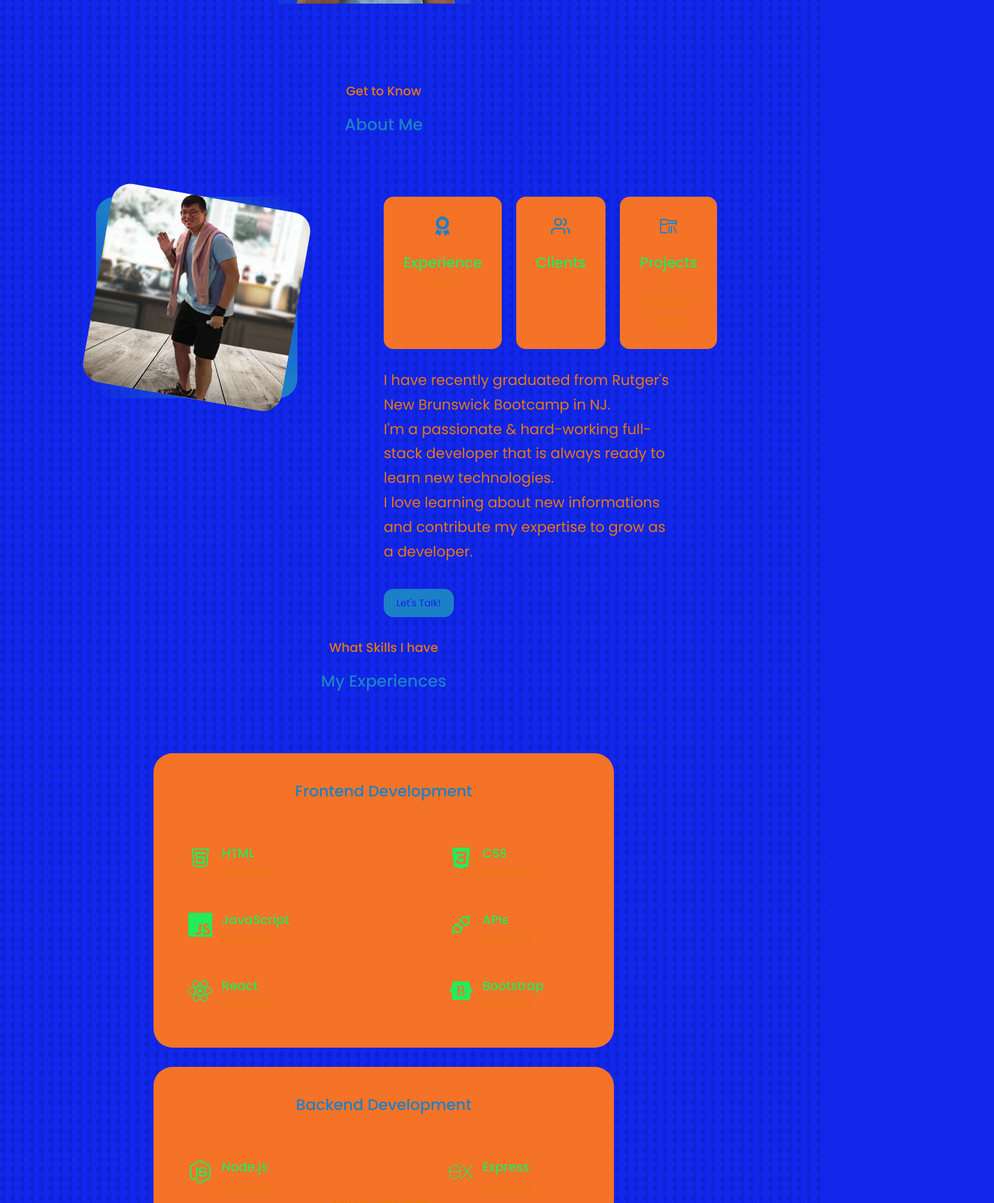
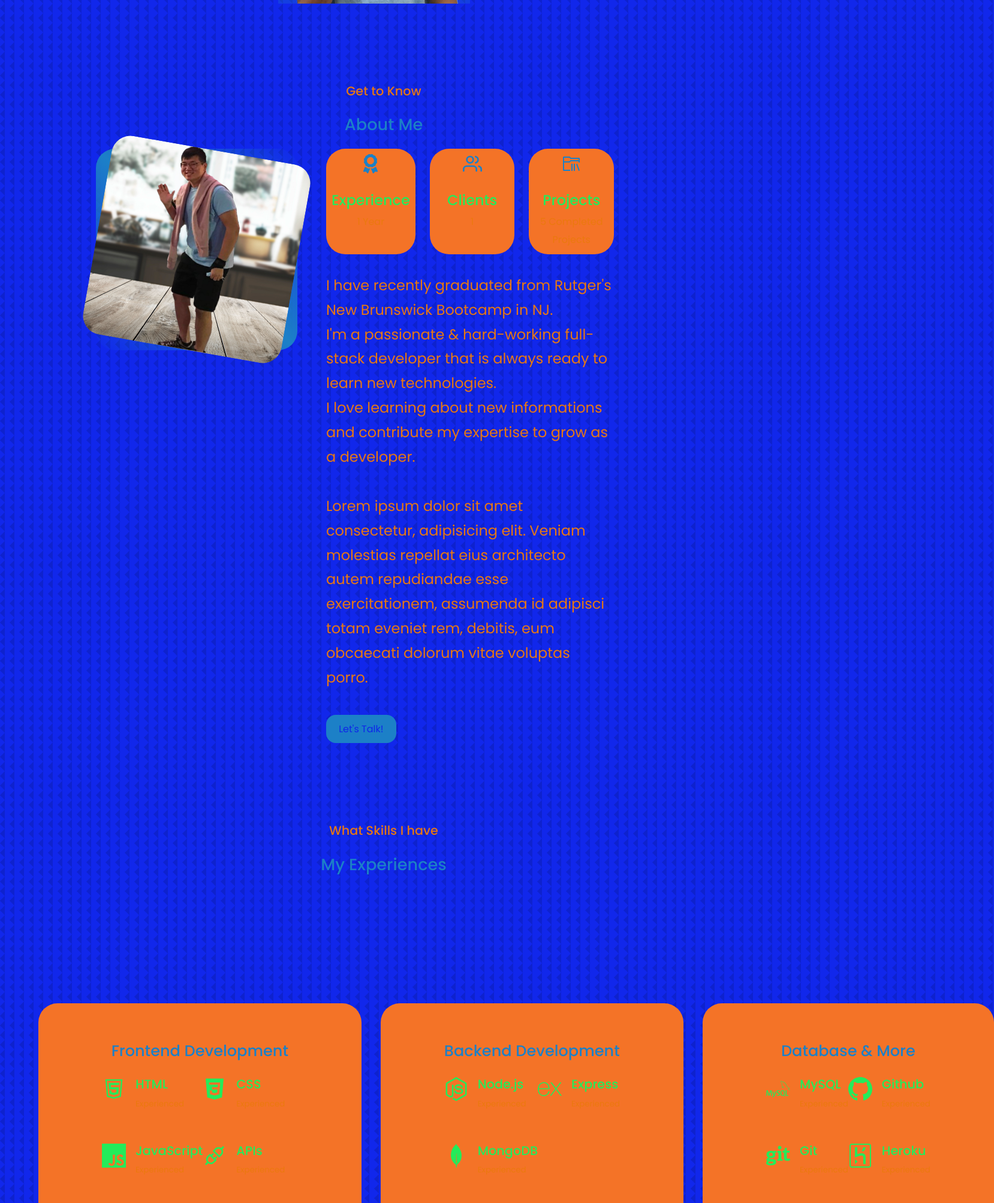
Before and after one commit to jihoonswdev/JihoonJPark, a React (Create React App) app: page / in a window 1280 px wide. Shown: the part 794-2800 px from the top of the page at 60% size, 1658 px wide, since content can reach past the window. Built offline with nearby package versions, Linux system fonts and the light colour scheme.

Commit message:
tablet changes

```diff
--- a/src/components/about/About.jsx
+++ b/src/components/about/About.jsx
@@ -18,7 +18,7 @@ const About = () => {
           </div>
         </div>
 
-        <div className="about_content">
+        <div className="about__content">
           <div className="about__cards">
               <article className='about__card'>
                 <FaAward className='about__icon' />
@@ -46,6 +46,10 @@ const About = () => {
             I love learning about new informations and contribute my expertise to grow as a developer.<br></br>
             </p>
 
+            <p>
+              Lorem ipsum dolor sit amet consectetur, adipisicing elit. Veniam molestias repellat eius architecto autem repudiandae esse exercitationem, assumenda id adipisci totam eveniet rem, debitis, eum obcaecati dolorum vitae voluptas porro.
+            </p>
+
             <a href="#contact" className="btns btn-primary">Let's Talk!</a>
 
           </div>
--- a/src/components/about/about.css
+++ b/src/components/about/about.css
@@ -1,7 +1,12 @@
+/* .container1 {
+    padding: rem;
+    margin: 5rem;
+} */
+
 .about__container {
     display: grid;
     grid-template-columns: 35% 50%;
-    gap: 15%;
+    gap: 5%;
 }
 
 .about__me {
@@ -33,8 +38,8 @@
 .about__card {
     background: var(--color-bg-variant);
     border: 1px solid transparent;
-    border-radius: 1rem;
-    padding: 2rem;
+    border-radius: 2rem;
+    padding: .5rem;
     text-align: center;
     transition: var(--transition);
     font-size: 1.1rem;
@@ -82,17 +87,18 @@ p {
 /* === Media Queries (Tablets) === */
 @media screen and (max-width: 1024px) {
     .about__container {
-        grid-template-columns: 1fr;
-        gap: 0;
+        grid-template-columns: 3fr;
+        gap: 2rem;
     }
 
     .about__me {
-        width: 50%;
-        margin: 2rem auto 4rem;
+        width: 40%;
+        margin: 2px auto 2px;
     }
 
     .about__content p {
         margin: 1rem 0 1.5rem;
+
     }
 }
 
--- a/src/components/contact/contact.css
+++ b/src/components/contact/contact.css
@@ -2,7 +2,8 @@
     width: 40%;
     display: grid;
     grid-template-columns: 30% 58%;
-    gap: 12%;
+    gap: 14%;
+    padding: 6rem 1rem;
 }
 
 .contact__options {
@@ -114,8 +115,10 @@ textarea {
 /* === Media Queries (Tablets) === */
 @media screen and (max-width: 1024px) {
     .container.contact__container {
-        grid-template-columns: 1fr;
-        gap: 2rem;
+
+        grid-template-columns: 2fr 2fr;
+        padding: 3rem .5rem;
+        gap: 3rem;
     }
 }
 
--- a/src/components/experience/Experience.jsx
+++ b/src/components/experience/Experience.jsx
@@ -21,7 +21,7 @@ const Experience = () => {
       <h2 className='h2'>My Experiences</h2>
 
                                     {/* FrontEnd */}
-      <div className="container experience__container">
+      <div className="container1 experience__container">
         <div className="experience__frontend">
           <h3 className='h3'>Frontend Development</h3>
           <div className="experience__content">
--- a/src/components/experience/experience.css
+++ b/src/components/experience/experience.css
@@ -1,3 +1,8 @@
+.container1 {
+    padding: 3rem 3rem;
+    margin: 10rem 1rem;
+}
+
 .experience__container {
     display:flex;
     grid-template-columns: 1fr 1fr;
@@ -20,7 +25,7 @@
 
 .experience__container > div h3 {
     text-align: center;
-    margin-bottom: 3rem;
+    margin-bottom: 1rem;
     color: var(--color-primary);
 }
 
@@ -57,20 +62,24 @@
 }
 
 /* === Media Queries (Tablets) === */
-@media screen and (max-width: 1440px) {
+@media screen and (max-width: 1024px) {
+    .container1 {
+        margin: 1rem 1rem;
+    }
+
     .experience__container {
         display:grid;
         grid-template-columns: 1fr;
     }
 
     .experience__container > div {
-        width: 80%;
+        width: 75%;
         padding: 2rem;
         margin: 0 auto;
     }
 
     .experience__content {
-        padding: 1rem;
+        padding: 0rem;
     }
 }
 
--- a/src/components/footer/footer.css
+++ b/src/components/footer/footer.css
@@ -52,6 +52,19 @@ footer a {
     color: var(--color-bg);
 }
 
+/* === Media Queries (Tablets) === */
+@media screen and (max-width: 1024px) {
+    .permalinks {
+
+        flex-direction: column;
+        gap: 1.5rem;
+    }
+
+    .footer__socials {
+        margin-bottom: 2.6rem;
+    }
+}
+
 /* === Media Queries (Mobile (Small) ) === */
 @media screen and (max-width: 600px) {
     .permalinks {
--- a/src/components/header/header.css
+++ b/src/components/header/header.css
@@ -13,9 +13,9 @@ header {
  /* === CTA === */
 
 .cta {
-    margin-top: 2.5rem;
+    margin-top: 3rem;
     display: flex;
-    gap: 1.2rem;
+    gap: 3rem;
     justify-content: center;
  }
 
@@ -65,10 +65,10 @@ header {
 .me {
     background: linear-gradient(var(--color-primary), transparent);
     width: 20rem;
-    height: 30rem;
+    height: 35rem;
     position: absolute;
     left: calc(50% - 11rem);
-    margin-top: 4rem;
+    margin-top: 2rem;
     border-radius: 12rem 12rem 0 0;
 }
 
@@ -106,8 +106,11 @@ header {
 /* === Media Queries (Tablets) === */
 @media screen and (max-width: 1024px) {
     .header {
-        height: 68vh;
+
+        border-top: 1rem;
     }
+
+
 }
 
 /* === Media Queries (Mobile (Small) ) === */
--- a/src/components/nav/nav.css
+++ b/src/components/nav/nav.css
@@ -28,6 +28,6 @@ nav a:hover {
 
 nav a.active {
     background: var(--color-primary);
-    color: var(--color-bg);
+    color: var(--color-primary-variant);
 
 }
--- a/src/components/portfolio/Portfolio.jsx
+++ b/src/components/portfolio/Portfolio.jsx
@@ -45,20 +45,20 @@ const data = [
     github: 'https://github.com/ccardinale98/travel-support',
     demo: 'https://ccardinale98.github.io/travel-support/'
   },
-  {
-    id:7,
-    image: project1,
-    title: 'Travel Support',
-    github: 'https://github.com/ccardinale98/travel-support',
-    demo: 'https://ccardinale98.github.io/travel-support/'
-  },
-  {
-    id:8,
-    image: project1,
-    title: 'Travel Support',
-    github: 'https://github.com/ccardinale98/travel-support',
-    demo: 'https://ccardinale98.github.io/travel-support/'
-  }
+  // {
+  //   id:7,
+  //   image: project1,
+  //   title: 'Travel Support',
+  //   github: 'https://github.com/ccardinale98/travel-support',
+  //   demo: 'https://ccardinale98.github.io/travel-support/'
+  // },
+  // {
+  //   id:8,
+  //   image: project1,
+  //   title: 'Travel Support',
+  //   github: 'https://github.com/ccardinale98/travel-support',
+  //   demo: 'https://ccardinale98.github.io/travel-support/'
+  // }
 ]
 
 
--- a/src/components/portfolio/portfolio.css
+++ b/src/components/portfolio/portfolio.css
@@ -1,12 +1,12 @@
 .portfolio__container {
     display: grid;
-    grid-template-columns: repeat(4, 1fr);
-    gap: 2.5rem;
+    grid-template-columns: repeat(3, 1fr);
+    gap: 2rem;
 }
 
 .portfolio__item {
     background: var(--color-bg-variant);
-    padding: 1.2rem;
+    padding: 1rem;
     border-radius: 1rem;
     border: 1px solid transparent;
     transition: var(--transition);
@@ -23,7 +23,7 @@
 }
 
 .portfolio__item h3 {
-    margin: 1.2rem 0 2rem;
+    margin: .5rem 0 1rem;
     text-align: center;
 }
 
@@ -91,7 +91,7 @@
 /* === Media Queries (Tablets) === */
 @media screen and (max-width: 1024px) {
     .portfolio__container {
-        grid-template-columns: 1fr 1fr;
+        grid-template-columns: .5fr .5fr;
         gap: 1.2rem;
     }
 }
--- a/src/index.css
+++ b/src/index.css
@@ -73,18 +73,18 @@ h1 {
 
 section {
     margin-top: 8rem;
-    height: 100vh;
+    height:auto;
 }
 
 section > h2, section > h5 {
     text-align: center;
     color: var(--color-light);
-    margin-top: 2rem
+    margin-top: 1rem
 }
 
 section > h2 {
     color: var(--color-primary);
-    margin-bottom: 6rem;
+    margin-bottom: 1rem;
     margin-top: 1rem
 }
 
```
Also changed, not shown: src/assets/portfolio-1.jpg.
